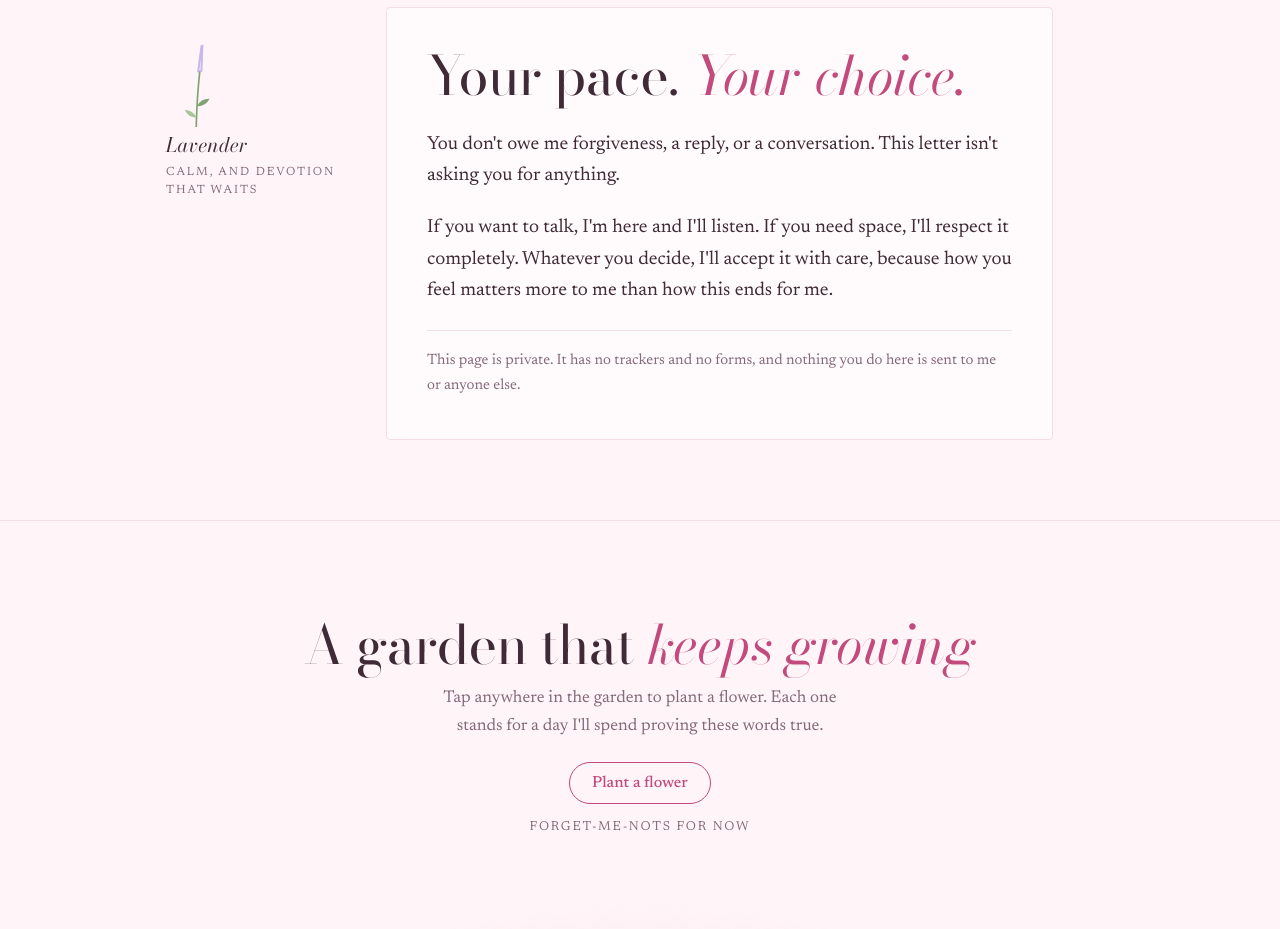
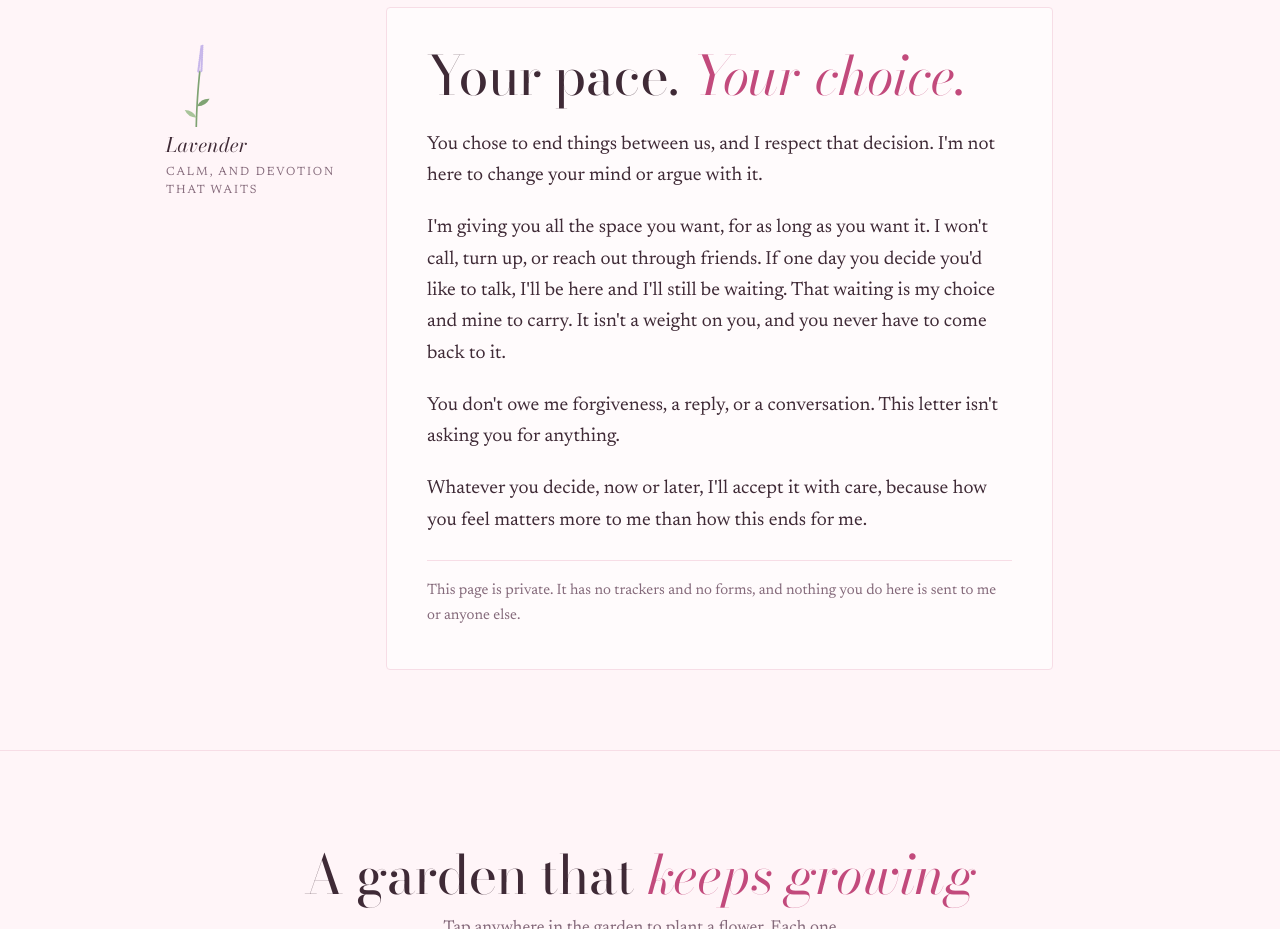
Before and after one commit to keithkahurakamau/for-sarah, a plain HTML site: page index.html in a window 1280 px wide. Shown: the part 3580-4509 px from the top of the page. Drawn offline with nearby package versions, Linux system fonts and the light colour scheme; animation ran at ten frames a second.

Commit message:
Add note about giving her space
Co-Authored-By: Claude Opus 5.5 <noreply@anthropic.com>

```diff
--- a/index.html
+++ b/index.html
@@ -326,8 +326,10 @@
       </aside>
       <div class="body space">
         <h2 id="s5">Your pace. <em>Your choice.</em></h2>
+        <p>You chose to end things between us, and I respect that decision. I'm not here to change your mind or argue with it.</p>
+        <p>I'm giving you all the space you want, for as long as you want it. I won't call, turn up, or reach out through friends. If one day you decide you'd like to talk, I'll be here and I'll still be waiting. That waiting is my choice and mine to carry. It isn't a weight on you, and you never have to come back to it.</p>
         <p>You don't owe me forgiveness, a reply, or a conversation. This letter isn't asking you for anything.</p>
-        <p>If you want to talk, I'm here and I'll listen. If you need space, I'll respect it completely. Whatever you decide, I'll accept it with care, because how you feel matters more to me than how this ends for me.</p>
+        <p>Whatever you decide, now or later, I'll accept it with care, because how you feel matters more to me than how this ends for me.</p>
         <p class="quiet">This page is private. It has no trackers and no forms, and nothing you do here is sent to me or anyone else.</p>
       </div>
     </section>
```
